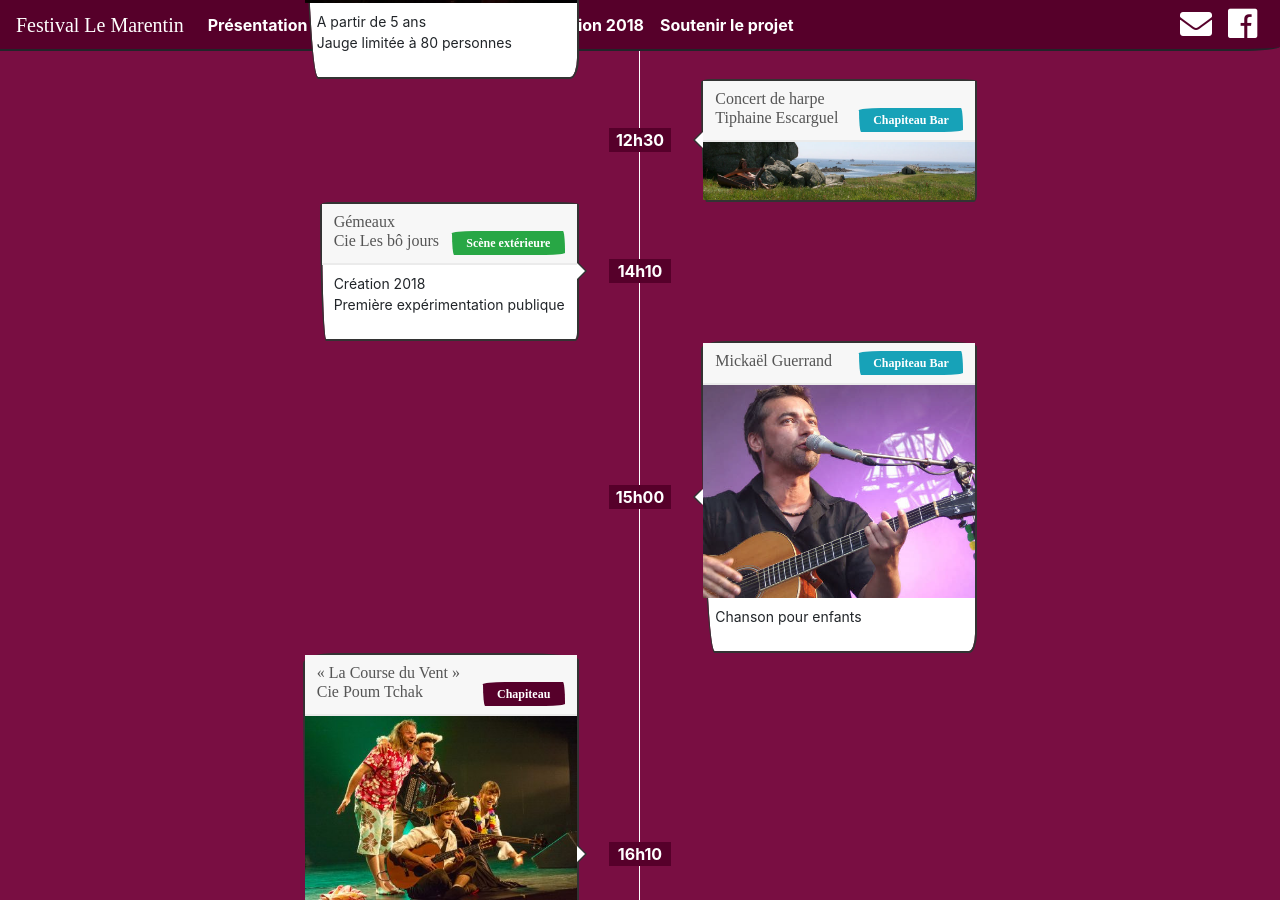
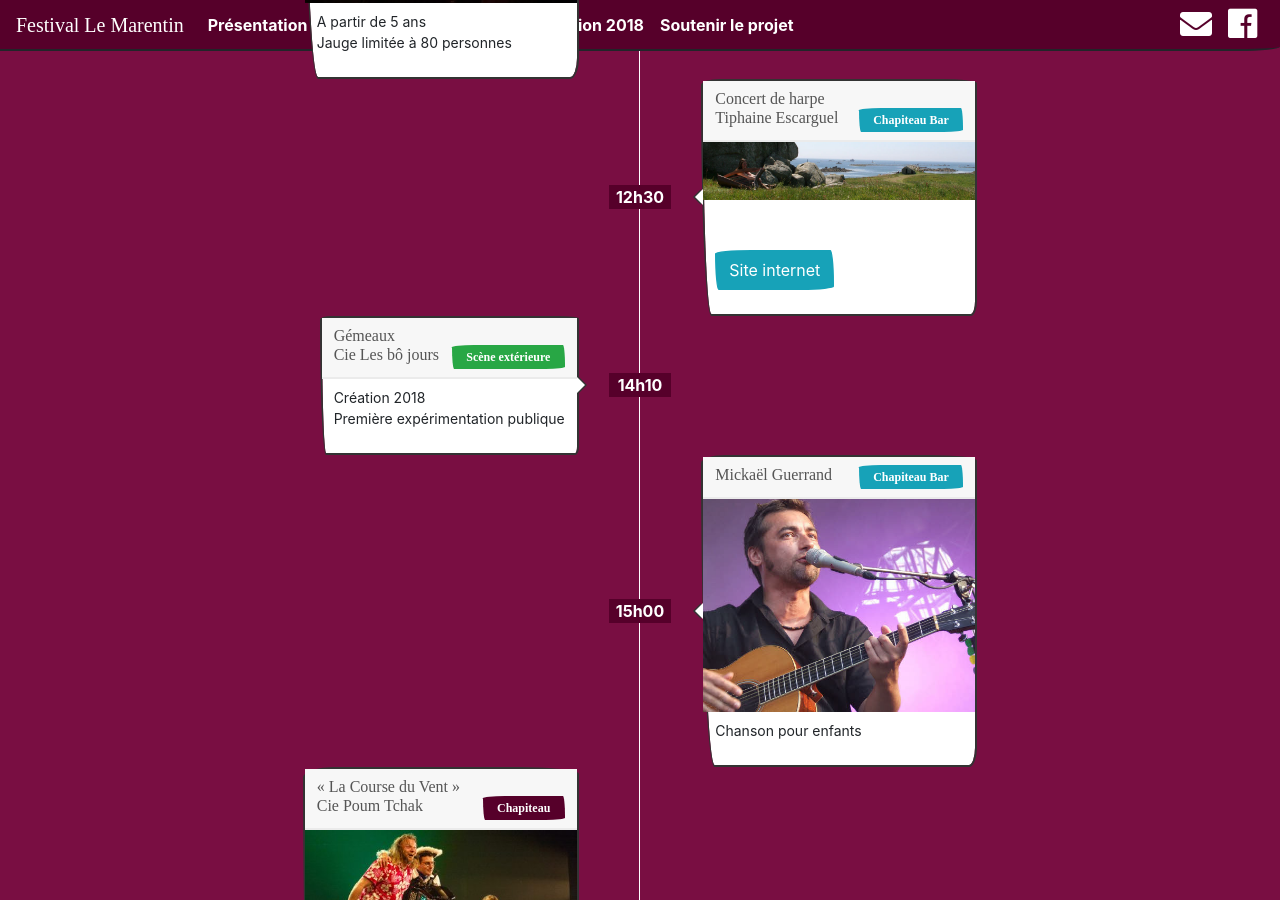
Before and after one commit to tibodut/marentin, a Jekyll site: the page built from edition-2018.html, in a window 1280 px wide and 900 px high, scrolled down 3150 px. Built offline with Jekyll 4.4.1, drawn with Linux system fonts in a browser that asks for light colours; nearby versions of some CDN libraries; some web fonts are replaced.

Commit message:
Update edition-2018.html

```diff
--- a/edition-2018.html
+++ b/edition-2018.html
@@ -140,6 +140,8 @@ layout: default
     header='Concert de harpe <br /> Tiphaine Escarguel <span class="badge badge-info float-right">Chapiteau Bar</span>'
     img_url=img_url
     img_title='Concert de harpe, Tiphaine Escarguel'
+    body='<p><br />  <br />
+<a class="btn btn-info" href=" http://tiphaine-escarguel.fr/" role="button">Site internet</a> </p>'
 
 %}</div>
     <div id="samedi2" >
@@ -187,6 +189,8 @@ layout: default
     header='Concert de harpe <br /> Tiphaine Escarguel <span class="badge badge-info float-right">Eglise</span>'
     img_url=img_url
     img_title='Concert de harpe, Tiphaine Escarguel'
+    body='<p><br />  <br />
+<a class="btn btn-info" href=" http://tiphaine-escarguel.fr/" role="button">Site internet</a> </p>'
 %}</div>
 <div id="samedi4" >
             {% capture img_url %}{{site.baseurl}}/img/bobby 2.jpg{% endcapture %}
```
